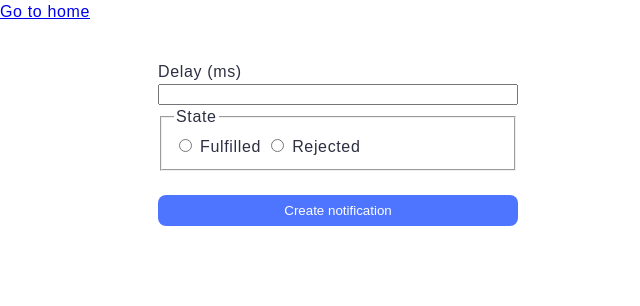
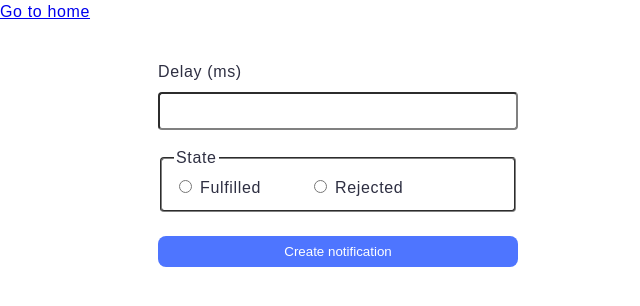
Before and after one commit to yanassam/goit-js-hw-10, a website built with Vite: page src/2-snackbar.html in a window 1280 px wide. Shown: the whole page, without its empty margins (0-640 px from the left). Built offline with nearby package versions, Linux system fonts and the light colour scheme.

Commit message:
feat: add css

```diff
--- a/src/css/snackbar.css
+++ b/src/css/snackbar.css
@@ -33,6 +33,34 @@ p:last-child {
 .form-delay{
   display: flex;
   flex-direction: column;
+  gap: 8px;
+
+}
+input[name="delay"]{
+  /* height: 40px; */
+  border-color: #808080;
+  border-radius: 4px;
+  padding: 8px 0 8px 16px;
+  font-size: 16px;
+}
+input[name="delay"]:hover{
+  border-color: #000000;
+}
+input[name="delay"]:active{
+  border-color: fuchsia;
+}
+fieldset{
+  border-color: #808080;
+  border-radius: 4px;
+  margin-top: 16px;
+  display: flex;
+  gap: 48px;
+}
+fieldset:hover{
+  border-color: #000000;
+}
+fieldset:active{
+  border-color: red;
 }
 .form{
   width: 360px;
--- a/src/js/2-snackbar.js
+++ b/src/js/2-snackbar.js
@@ -18,11 +18,14 @@ function addResult(event) {
     return new Promise((resolve, reject) => {
       if (checkedInput === 'rejected') {
         return setTimeout(
-          () => reject(`Rejected promise in ${delay}ms`),
+          () => reject(`\u274C Rejected promise in ${delay}ms`),
           delay
         );
       }
-      setTimeout(() => resolve(`Fulfilled promise in ${delay}ms`), delay);
+      setTimeout(
+        () => resolve(`\u2705 Fulfilled promise in ${delay}ms`),
+        delay
+      );
     });
   }
 
```
